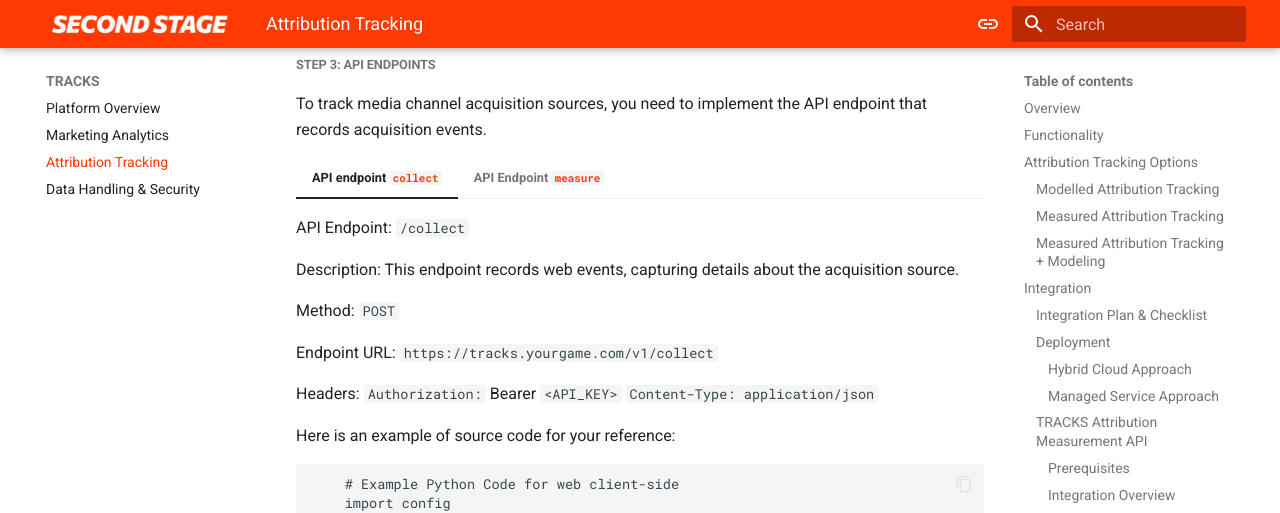
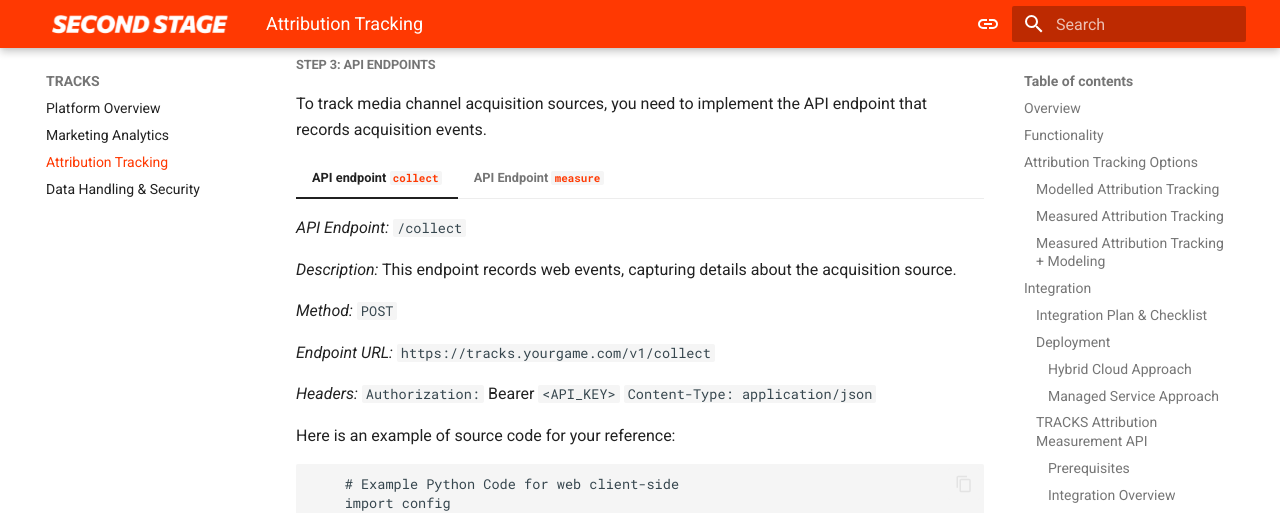
Before and after one commit to secondstage-io/tracks-documentation, an MkDocs documentation site: the page built from docs/tracks/attribution-tracking.md, in a window 1280 px wide and 900 px high, scrolled down 12835 px. Shown: the top 513 px of the window. Built offline with MkDocs 1.6.1 and Material for MkDocs 9.7.7, drawn with Linux system fonts in a browser that asks for light colours; part of the change alters nothing that is shown.

````diff
--- a/docs/tracks/attribution-tracking.md
+++ b/docs/tracks/attribution-tracking.md
@@ -362,15 +362,15 @@ To track media channel acquisition sources, you need to implement the API endpoi
 
 === "API endpoint `collect`"
 
-    API Endpoint: `/collect`
+    *API Endpoint:* `/collect`
 
-    Description: This endpoint records web events, capturing details about the acquisition source.
+    *Description:* This endpoint records web events, capturing details about the acquisition source.
 
-    Method: `POST`
+    *Method:* `POST`
 
-    Endpoint URL: `https://tracks.yourgame.com/v1/collect`
+    *Endpoint URL:* `https://tracks.yourgame.com/v1/collect`
 
-    Headers:
+    *Headers:*
     `Authorization:` Bearer `<API_KEY>`
     `Content-Type: application/json`
 
@@ -416,21 +416,21 @@ To track media channel acquisition sources, you need to implement the API endpoi
     ```
 
 === "API Endpoint `measure`"
-    ```
-    API Endpoint: `/measure`
 
-    Description: This endpoint records web events, capturing details about the acquisition source.
+    *API Endpoint:* `/measure`
 
-    Method: `POST`
+    *Description:* This endpoint records web events, capturing details about the acquisition source.
 
-    Endpoint URL: `https://tracks.yourgame.com/v1/measure`
+    *Method:* `POST`
 
-    Headers:
+    *Endpoint URL:* `https://tracks.yourgame.com/v1/measure`
+
+    *Headers:*
     `Authorization:` Bearer `<API_KEY>`
     `Content-Type: application/json`
 
     Here is an example of source code for your reference:
-
+    ```
         # Example Python Code for server-side telemetry
         import requests
 
````
